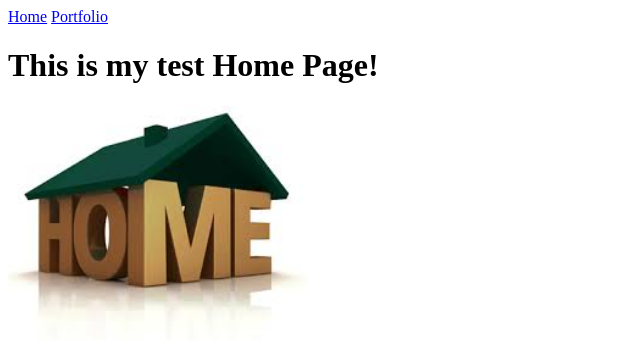
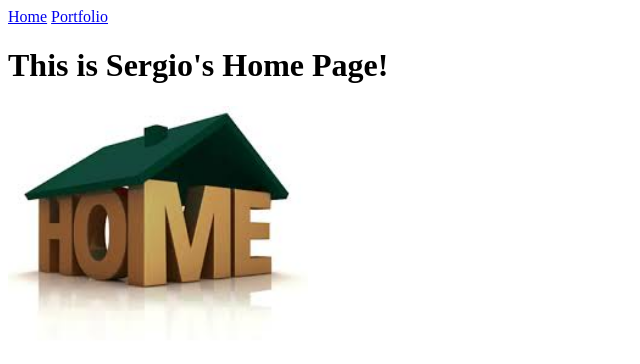
Before and after one commit to 123EA/123EA.github.io, a plain HTML site: page my_website/index.html in a window 1280 px wide. Shown: the whole page, without its empty margins (0-640 px from the left). Drawn offline with Linux system fonts and the light colour scheme.

Commit message:
Initial commit

```diff
--- a/my_website/index.html
+++ b/my_website/index.html
@@ -7,7 +7,7 @@
   <body>
     <a href="index.html">Home</a>
     <a href="portfolio.html">Portfolio</a>
-    <h1>This is my test Home Page!</h1>
+    <h1>This is Sergio's Home Page!</h1>
     <img src="images/home.jpg" height="250">
   </body>
 </html>
```
Also changed, not shown: my_website/portfolio.html (+1 -1 lines).
